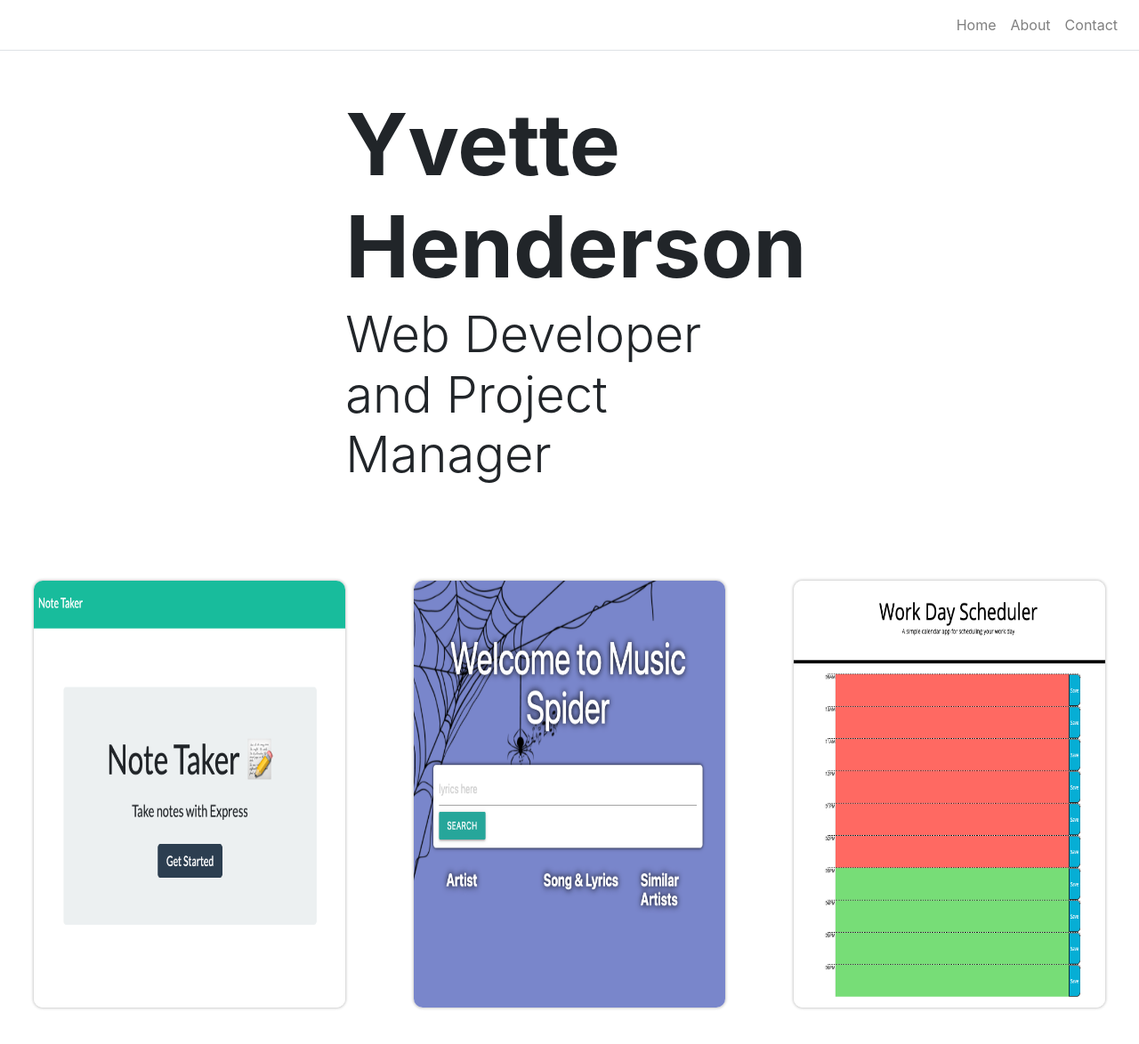
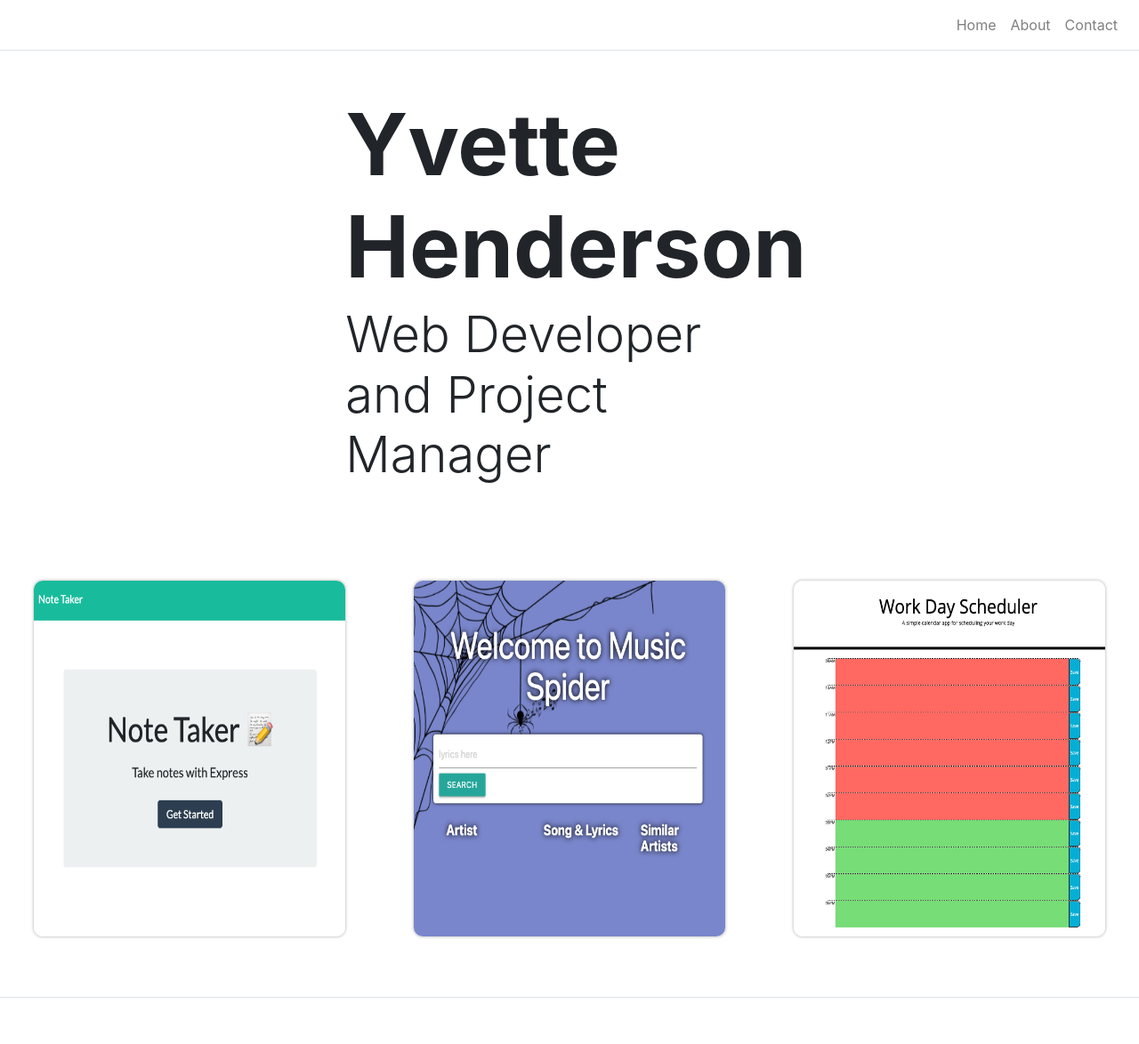
Before and after one commit to yvettehenderson/react-portfolio, a React (Create React App) app: page / in a window 1280 px wide. Shown: the top 1174 px of the page at 89% size. Built offline with nearby package versions, Linux system fonts and the light colour scheme.

Commit message:
update card size

```diff
--- a/src/index.css
+++ b/src/index.css
@@ -19,7 +19,7 @@ code {
 .g-card-image {
   border-radius: 10px;
   width: 350px;
-  height: 480px;
+  height: 400px;
   box-shadow: 0px 0px 3px 1px #ccc;
 }
 
```
